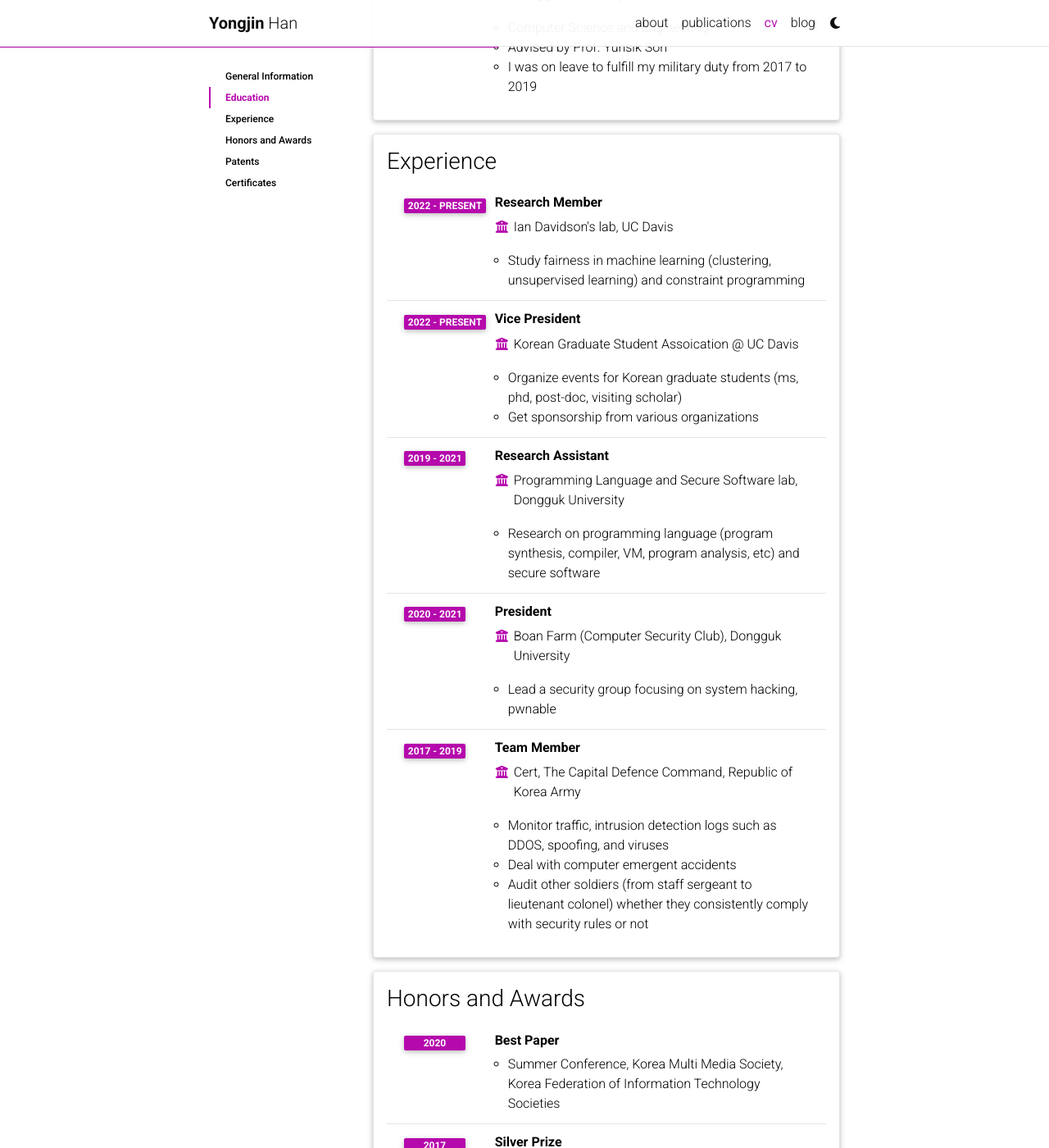
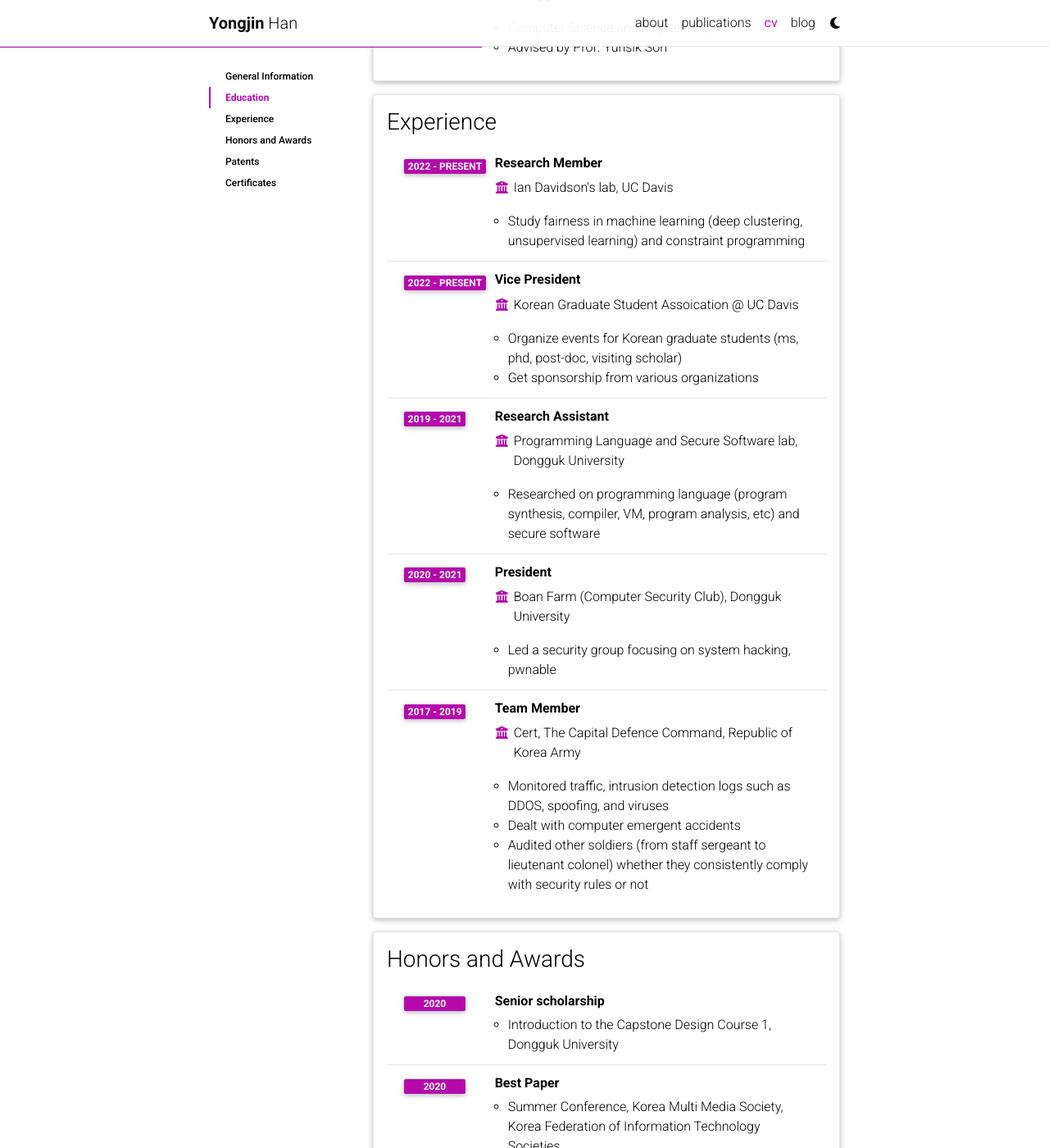
Before and after one commit to Dalnaracrater/DalnaraCrater.github.io, a Jekyll site: the page built from _pages/cv.md, in a window 1280 px wide and 1400 px high, scrolled down 717 px. Shown: the whole window at 82% size. Built offline with Jekyll 4.4.1, drawn with Linux system fonts in a browser that asks for light colours; comment, search, counter and statistics services are not loaded; a style sheet for code colours, icons or effects is not loaded.

Commit message:
update: statement and CV

```diff
--- a/_data/cv.yml
+++ b/_data/cv.yml
@@ -27,7 +27,50 @@
       description:
         - Computer Science and Engineering
         - Advised by Prof. Yunsik Son
-        - I was on leave to fulfill my military duty from 2017 to 2019
+        # - I was on leave to fulfill my military duty from 2017 to 2019
+
+# - title: Research and Project
+#   type: time_table
+#   contents:
+#     - title: Deep Fair Clustering with Integer Linear Programming
+#       institution: Ian Davidson's AI/ML lab @ UC Davis
+#       year: Jul 2022 - Present
+#       description:
+#         - Enforce a notion of fairness to a deep clustering model based on DEC to make it fair using an ILP solver, GurobiPy
+#         - Formulate a group fidelity (predictive parity) into ILP formula
+#           - Encode ILP formula as a fairness signal for a deep learning model
+#           - Finetune parameters for training a model implemented with PyTorch
+
+#     - title: Automated Debugging with Program Synthesis and Fault Localization
+#       institution: Programming Language And Secure Software (PLASS) lab @ Dongguk Univ.
+#       year: Mar 2020 - Feb 2021
+#       description:
+#         - Managed the project and team of 4 people as a leader
+#         - Implemented a program synthesizer from scratch to fix a localized bug code using an SAT/SMT solver, Scalar Z3
+#           - Designed a Turing complete Domain Specific Language (DSL)
+#           - Converted a code into first-order logic (FOL) formula following Hoare logic
+#           - Found a fixed code snippet from program space by verifying the FOL formula with Scalar Z3
+
+#     - title: Distributed Virtual Machine and the Intelligence Offloading Method for A Smart Edge Computing
+#       institution: PLASS lab @ Dongguk Univ.
+#       year: Mar 2020 - Feb 2021
+#       description:
+#         - Studied a structure of VM and an offloading method
+#         - Proposed an idea about an optimization method
+#           - Used lazy evaluation for an asynchronous system to postpone unnecessary evaluations
+
+#     - title: Smart Community Policing system
+#       institution: PLASS lab @ Dongguk Univ.
+#       year: Mar 2020 - Feb 2021
+#       description:
+#         - Developed predictive policing system with Epidemic Type Aftershock Sequence (ETAS) model and machine learning
+#         - Designed a crime magnitude scoring model with open data from LAPD by considering crime events as earthquake events
+
+#     - title: Reduction in test case to evaluate and improve performance of static analyzer
+#       institution: PLASS lab @ Dongguk Univ.
+#       year: Mar 2020 - Feb 2021
+#       description:
+#         - Studied how released static analyzers detect vulnerabilities (CWE120, 134)
 
 - title: Experience
   type: time_table
@@ -36,7 +79,7 @@
       institution: Ian Davidson's lab, UC Davis
       year: 2022 - Present
       description:
-        - Study fairness in machine learning (clustering, unsupervised learning) and constraint programming
+        - Study fairness in machine learning (deep clustering, unsupervised learning) and constraint programming
         # - Description 2.
         # - title: Description 3.
         #   contents:
@@ -53,27 +96,27 @@
       institution: Programming Language and Secure Software lab, Dongguk University
       year: 2019 - 2021
       description:
-        - Research on programming language (program synthesis, compiler, VM, program analysis, etc) and secure software
+        - Researched on programming language (program synthesis, compiler, VM, program analysis, etc) and secure software
 
     - title: President
       institution: Boan Farm (Computer Security Club), Dongguk University
       year: 2020 - 2021
       description:
-        - Lead a security group focusing on system hacking, pwnable
+        - Led a security group focusing on system hacking, pwnable
 
     - title: Team Member
       institution: Cert, The Capital Defence Command, Republic of Korea Army
       year: 2017 - 2019
       description:
-        - Monitor traffic, intrusion detection logs such as DDOS, spoofing, and viruses
-        - Deal with computer emergent accidents
-        - Audit other soldiers (from staff sergeant to lieutenant colonel) whether they consistently comply with security rules or not
+        - Monitored traffic, intrusion detection logs such as DDOS, spoofing, and viruses
+        - Dealt with computer emergent accidents
+        - Audited other soldiers (from staff sergeant to lieutenant colonel) whether they consistently comply with security rules or not
 
 # - title: Skills
 #   type: map
 #   contents:
 #     - name: Languages
-#       value: C/C++. Python, R, Haskell, Scala, Java
+#       value: C/C++. Python, R, Scala, Java, Rust
 #     - name: Frameworks
 #       value: MLIR, LLVM, Pytorch, Django
 #     - name: Etc
@@ -89,6 +132,10 @@
 - title: Honors and Awards
   type: time_table
   contents:
+    - title: Senior scholarship
+      year: 2020
+      items:
+        - Introduction to the Capstone Design Course 1, Dongguk University
     - title: Best Paper
       year: 2020
       items:
```
Also changed, not shown: _pages/about.md (+3 -3 lines), _pages/about_einstein.md (+1 -1 lines), 1 other file.
